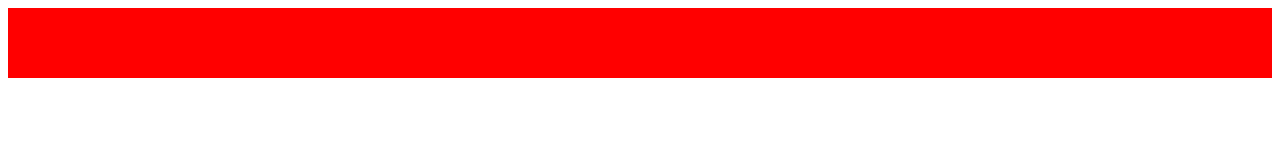
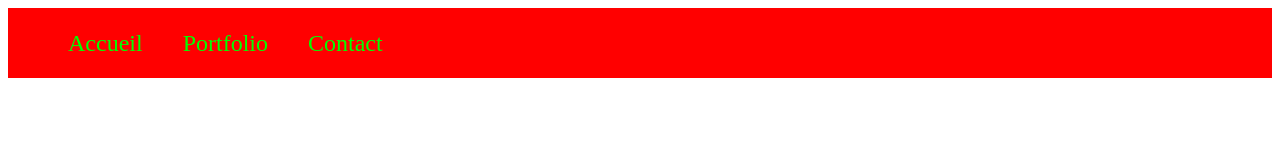
Before and after one commit to Furthiick/simplon_git, a plain HTML site: page index.html in a window 1280 px wide. Drawn offline with Linux system fonts and the light colour scheme.

Commit message:
add navbar

```diff
--- a/CSS/style.css
+++ b/CSS/style.css
@@ -1,5 +1,22 @@
+.flex{
+    display: flex;
+    justify-content: space-between;
+    align-items: center;
+}
+
 .contain{
     height: 70px;
     width: auto;
     background-color: red;
 }
+
+.contain ul{
+    flex-direction: row;
+}
+
+.contain li{
+    list-style-type: none;
+    margin: 20px;
+    font-size: 1.5em;
+    color: lime;
+}
--- a/index.html
+++ b/index.html
@@ -9,8 +9,12 @@
 </head>
 <body>
 
-    <div class="contain">
-
+    <div class="contain flex" >
+        <ul class="flex">
+            <li>Accueil</li>
+            <li>Portfolio</li>
+            <li>Contact</li>
+        </ul>
     </div>
 
     <script src="JS/script.js"></script>
```
